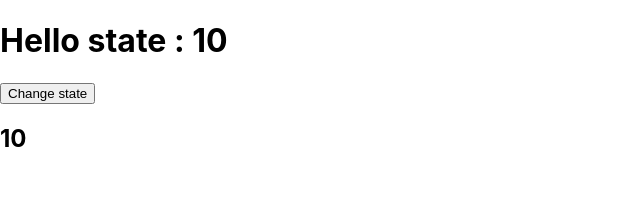
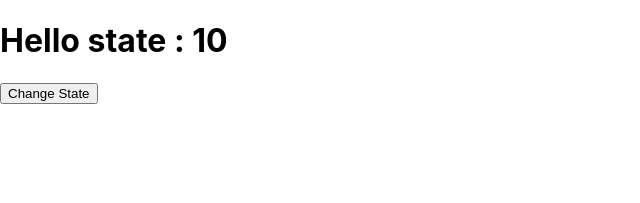
Before and after one commit to nicodvne/ReactDiscover, a React (Create React App) app: page / in a window 1280 px wide. Shown: the top 203 px of the page, without its empty margins (0-640 px from the left). Built offline with nearby package versions, Linux system fonts and the light colour scheme; the HTML template or start-up script is replaced by a standard one.

Commit message:
18 : Remonter le state

```diff
--- a/src/App.js
+++ b/src/App.js
@@ -5,16 +5,19 @@ function App() {
 
   const [monState, setMonState] = useState(10);
 
-  const modifyState = () => {
-    setMonState(monState + 1);
+  /* Etape 3 : je prend le state de Item et je le set dans le state de App */
+  const modifyState = (data) => {
+    setMonState(data);
   }
 
   return (
     <div className="App">
       <h1>Hello state : {monState} </h1>
-
-      <button onClick={modifyState}> Change state</button>
-      <Item number={monState}/>
+          {/*
+            Etape 1 : Je passe la fonction de modif de state
+            en props dans le composant fils
+          */}
+          <Item func={modifyState}/>
     </div>
 
   );
--- a/src/Item.js
+++ b/src/Item.js
@@ -1,9 +1,17 @@
+import {useState} from 'react';
+
+
 function Item (props) {
 
-    console.log(props);
+    const [itemState, setItemState] = useState("Item state !");
 
     return (
-        <h2>{props.number}</h2>
+        <div>
+            <h2>{props.number}</h2>
+            {/* Etape 2 : J'appelle la fonction passée en props avec le state
+            du composant fils lors du click sur le bouton */}
+            <button onClick={() => props.func(itemState)}> Change State</button>
+        </div>
     )
 }
 
```
